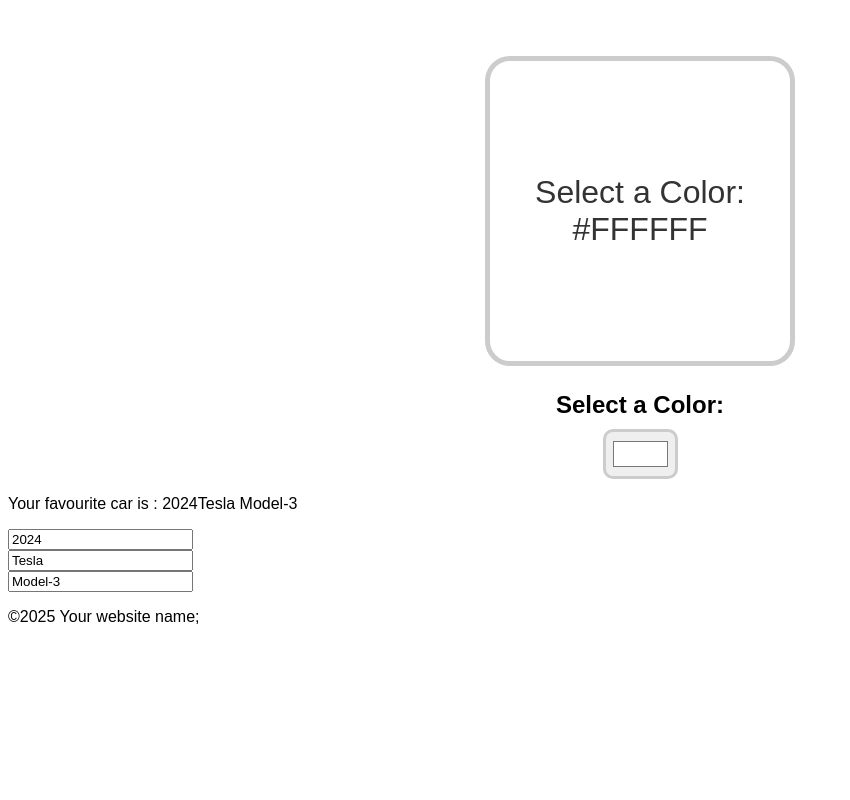
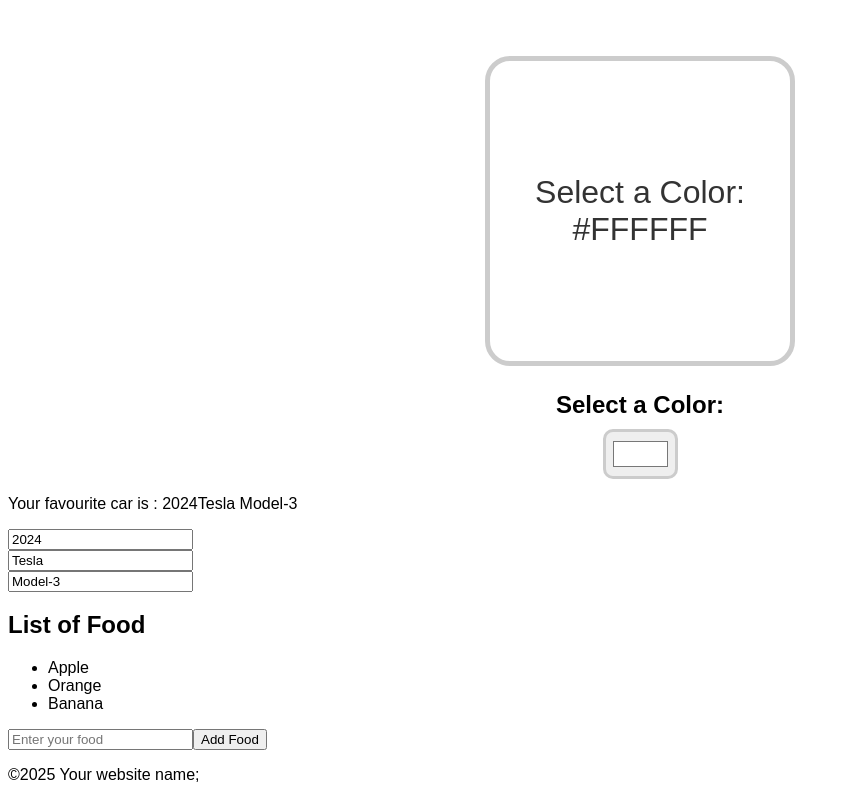
Before and after one commit to neupanerabin/React_Work, a React (Vite) app in the folder react-app-learn/: page / in a window 1280 px wide. Shown: the part 2941-3741 px from the top of the page, without its empty margins (0-850 px from the left). Before the commit the page ends 3583 px from the top, so only its background shows below. Built offline with nearby package versions, Linux system fonts and the light colour scheme.

Commit message:
update arrays in state

```diff
--- a/react-app-learn/src/App.jsx
+++ b/react-app-learn/src/App.jsx
@@ -10,6 +10,7 @@ import MyComponent from "./MyComponent.jsx";
 import Counter from "./Counter.jsx";
 import ColourPicker from "./ColourPicker.jsx"
 import UpdateObjectState from "./Objects_In_State.jsx";
+import Arrays from "./Arrays.jsx";
 
 function App() {
 
@@ -49,6 +50,7 @@ function App() {
 
       <ColourPicker />
       <UpdateObjectState />
+      <Arrays />
 
       <Footer></Footer>
     </>
--- /dev/null
+++ b/react-app-learn/src/Arrays.jsx
@@ -0,0 +1,34 @@
+import React, { useState } from "react";
+
+function Arrays() {
+  const [foods, setFoods] = useState(["Apple", "Orange", "Banana"]);
+
+  function handleAddFoods() {
+    const newFood = document.getElementById("foodInput").value;
+    document.getElementById("foodInput").value = "";
+    if (newFood.trim() !== "") {
+      setFoods(f => [...f, newFood]);
+    }
+  }
+
+  function handleRemoveFood(index) {
+    setFoods(foods.filter((_, i) => i !== index));
+  }
+
+  return (
+    <>
+      <h2>List of Food</h2>
+      <ul>
+        {foods.map((food, index) => (
+          <li key={index} onClick={() => handleRemoveFood(index)}>
+            {food}
+          </li>
+        ))}
+      </ul>
+      <input type="text" id="foodInput" placeholder="Enter your food" />
+      <button onClick={handleAddFoods}>Add Food</button>
+    </>
+  );
+}
+
+export default Arrays;
```
